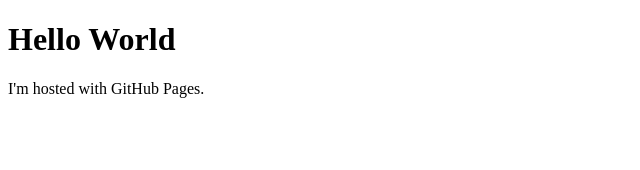
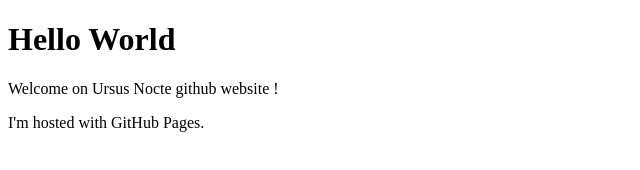
Before and after one commit to Foxdelta8/Foxdelta8.github.io, a plain HTML site: page index.html in a window 1280 px wide. Shown: the whole page, without its empty margins (0-640 px from the left). Drawn offline with Linux system fonts and the light colour scheme.

Commit message:
modified:   index.html

```diff
--- a/index.html
+++ b/index.html
@@ -2,6 +2,7 @@
 <html>
 	<body>
 		<h1>Hello World</h1>
+		<p>Welcome on Ursus Nocte github website !</p>
 		<p>I'm hosted with GitHub Pages.</p>
 	</body>
 </html>
```
